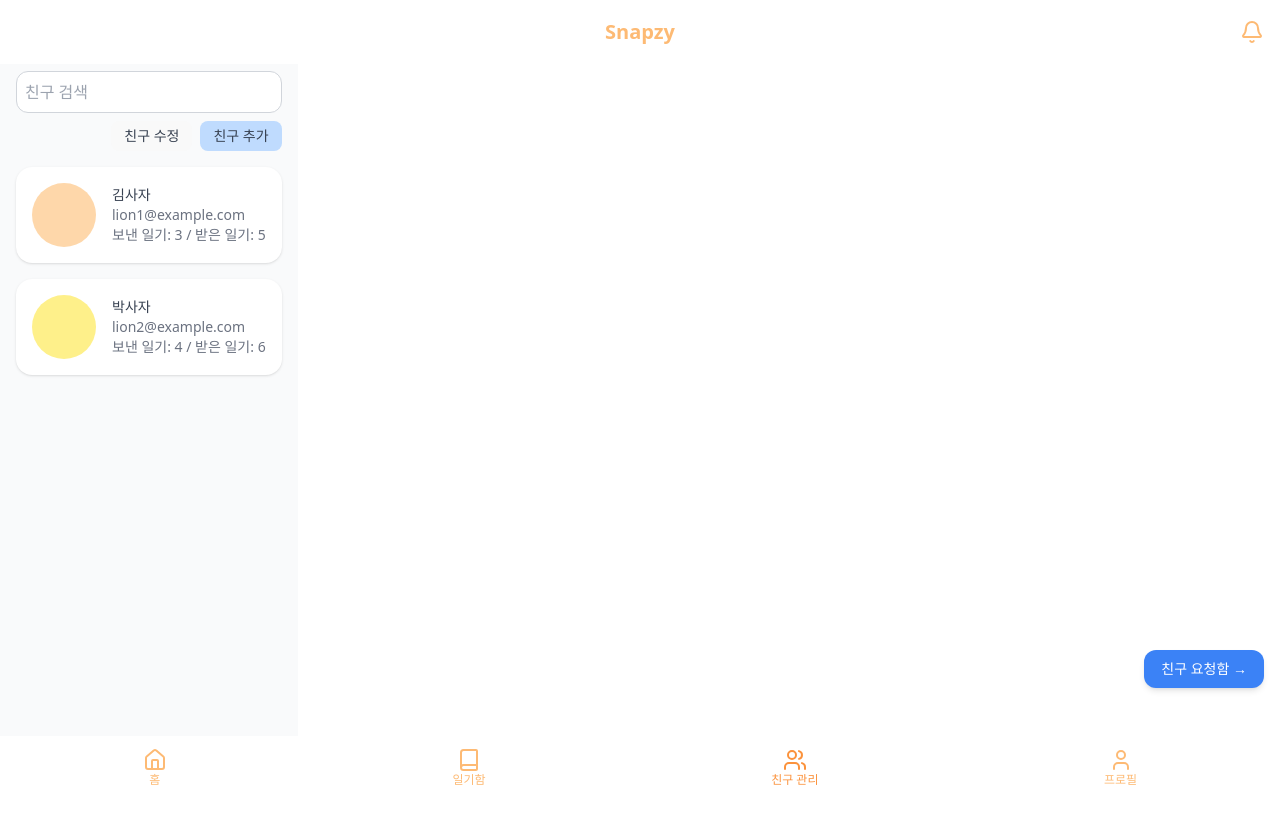
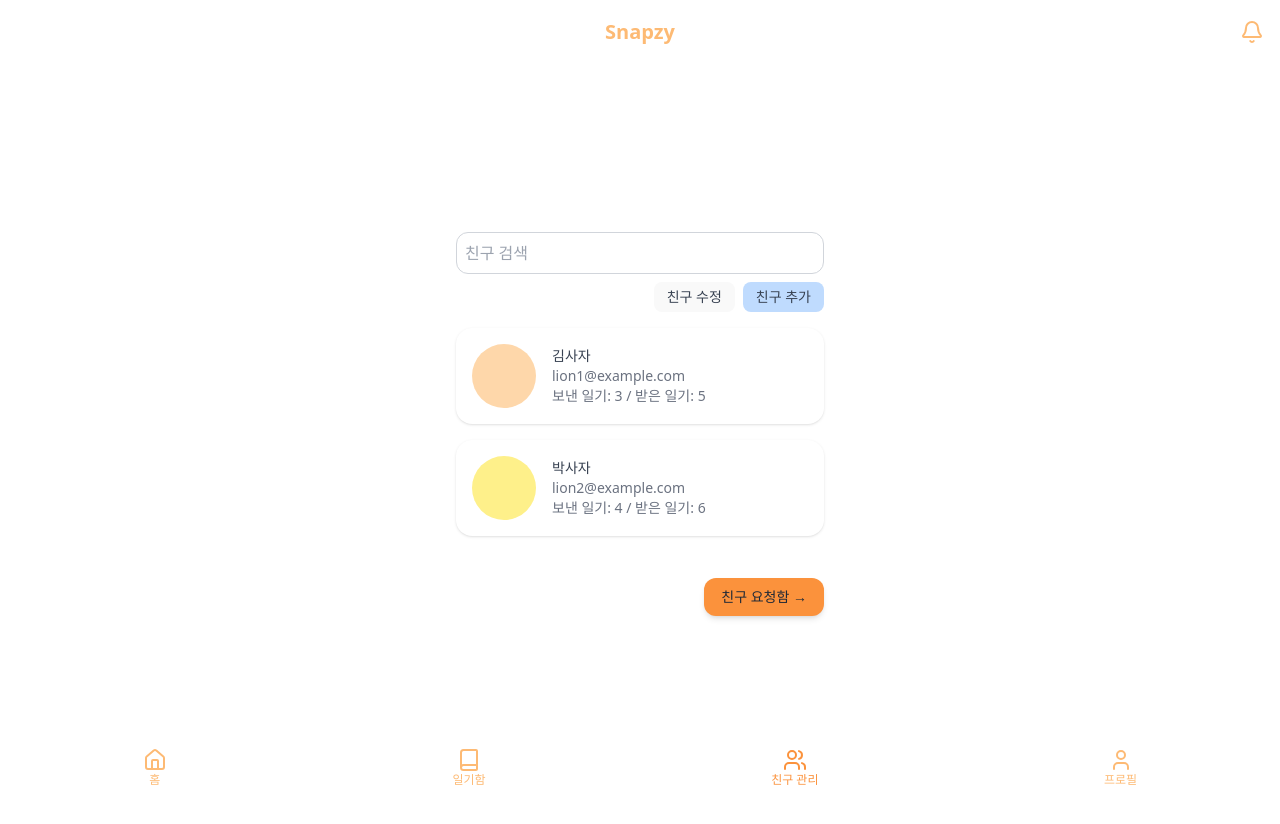
Before and after one commit to LIKELIONCUK13th/Team4-FE, a React (Vite) app: page /friend in a window 1280 px wide. Shown: the top 824 px of the page. After the commit the page ends 800 px from the top, so only its background shows below. Built offline with nearby package versions, Linux system fonts and the light colour scheme.

Commit message:
Friend.jsx 최종 수정 완료

```diff
--- a/src/pages/Friend.jsx
+++ b/src/pages/Friend.jsx
@@ -4,17 +4,18 @@ const Friend = () => {
   const [view, setView] = useState("list"); // 현재 화면 상태
 
   return (
-    <div className="p-4 pb-32 pt-4 max-w-md mx-auto relative bg-gray-50 min-h-screen">
-      {/* 상단 오른쪽에 친구 요청함 버튼 */}
-      <div className="w-full flex justify-end mb-4">
-        <button
-          onClick={() => setView("requests")}
-          className="text-sm text-blue-500 font-semibold"
+    <div
+      style={{
+        position: "absolute",
+        top: "50%",
+        left: "50%",
+        transform: "translate(-50%, -50%)",
+        width: "100%",
+        maxWidth: "400px",
+        padding: "96px 16px 128px", // pt-24, pb-32, px-4
+      }}
     >
-          친구 요청함 →
-        </button>
-      </div>
-
+      <div className="w-full flex flex-col">
         {/* 친구 검색창 + 버튼 */}
         {(view === "list" || view === "delete") && (
           <div className="mb-4">
@@ -37,13 +38,7 @@ const Friend = () => {
                     onClick={() => setView("add")}
                   />
                 </>
-            ) : (
-              <SmallColoredButton
-                label="← 돌아가기"
-                color="gray-200"
-                onClick={() => setView("list")}
-              />
-            )}
+              ) : null}
             </div>
           </div>
         )}
@@ -55,13 +50,16 @@ const Friend = () => {
         {view === "delete" && <FriendDelete onBack={() => setView("list")} />}
 
         {/* Footer 바로 위 고정 위치 친구 요청함 버튼 */}
-      <div className="fixed bottom-28 right-4 z-10">
+        {view !== "requests" && (
+          <div className="fixed bottom-12 right-4 z-10">
             <button
               onClick={() => setView("requests")}
-          className="bg-blue-500 text-white text-sm px-4 py-2 rounded-xl shadow-md"
+              className="bg-orange-400 text-gray-800 text-sm px-4 py-2 rounded-xl shadow-md"
             >
               친구 요청함 →
             </button>
+          </div>
+        )}
       </div>
     </div>
   );
```
Lines whose indentation alone changed are shown as unchanged.
